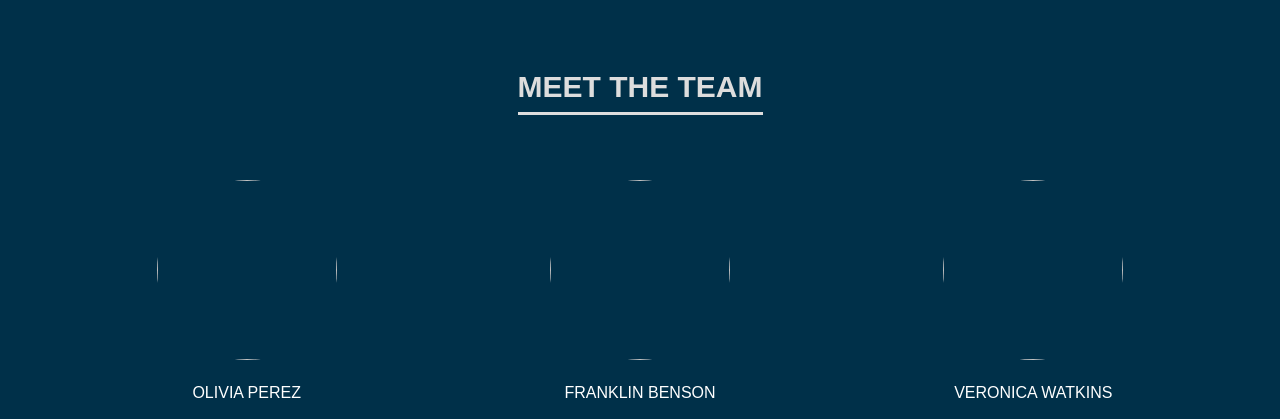
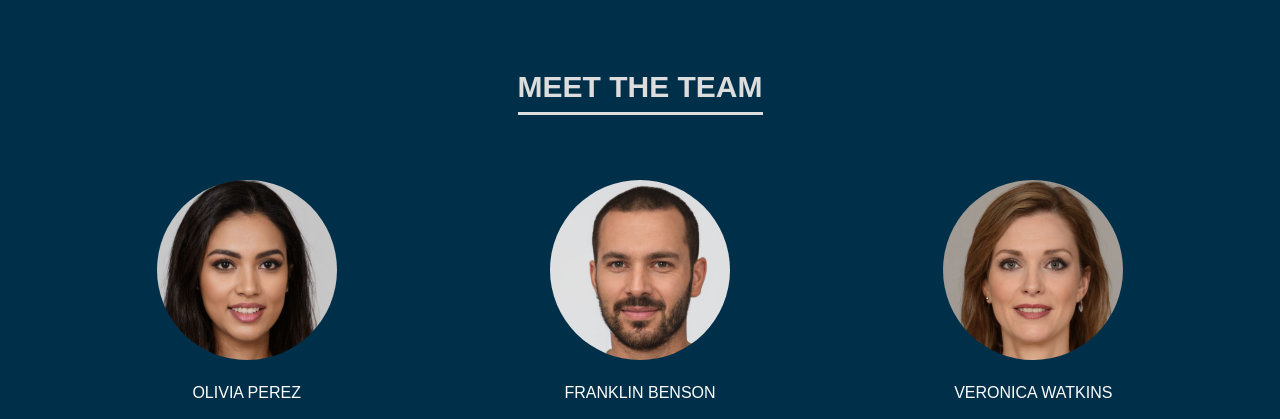
Before and after one commit to Annysah/meet-the-team-section, a plain HTML site: page index.html in a window 1280 px wide. Shown: the top 419 px of the page. Drawn offline with Linux system fonts and the light colour scheme.

Commit message:
Update index.html

```diff
--- a/index.html
+++ b/index.html
@@ -16,7 +16,7 @@
 
 
                 <div class="data">
-                    <img src="images/01.jpg" alt="">
+                    <img src="01.jpg" alt="">
                     <div class="p-name">Olivia Perez</div>
                     <div class="p-des">Software Engineer</div>
                     <div class="p-sm">
@@ -27,7 +27,7 @@
                 </div>
 
                 <div class="data">
-                        <img src="images/02.jpg" alt="">
+                        <img src="02.jpg" alt="">
                         <div class="p-name">Franklin Benson</div>
                         <div class="p-des">Product Designer</div>
                         <div class="p-sm">
@@ -38,7 +38,7 @@
                     </div>
 
                     <div class="data">
-                            <img src="images/03.jpg" alt="">
+                            <img src="03.jpg" alt="">
                             <div class="p-name">Veronica Watkins</div>
                             <div class="p-des">Data Analyst</div>
                             <div class="p-sm">
```
